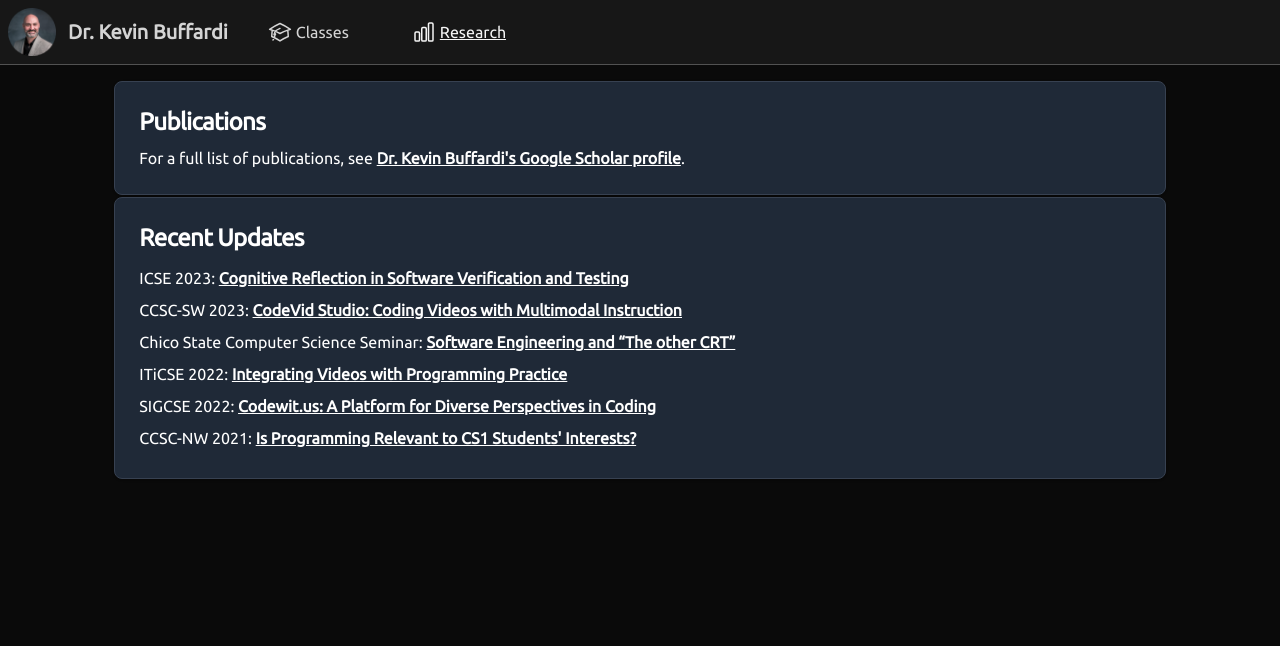
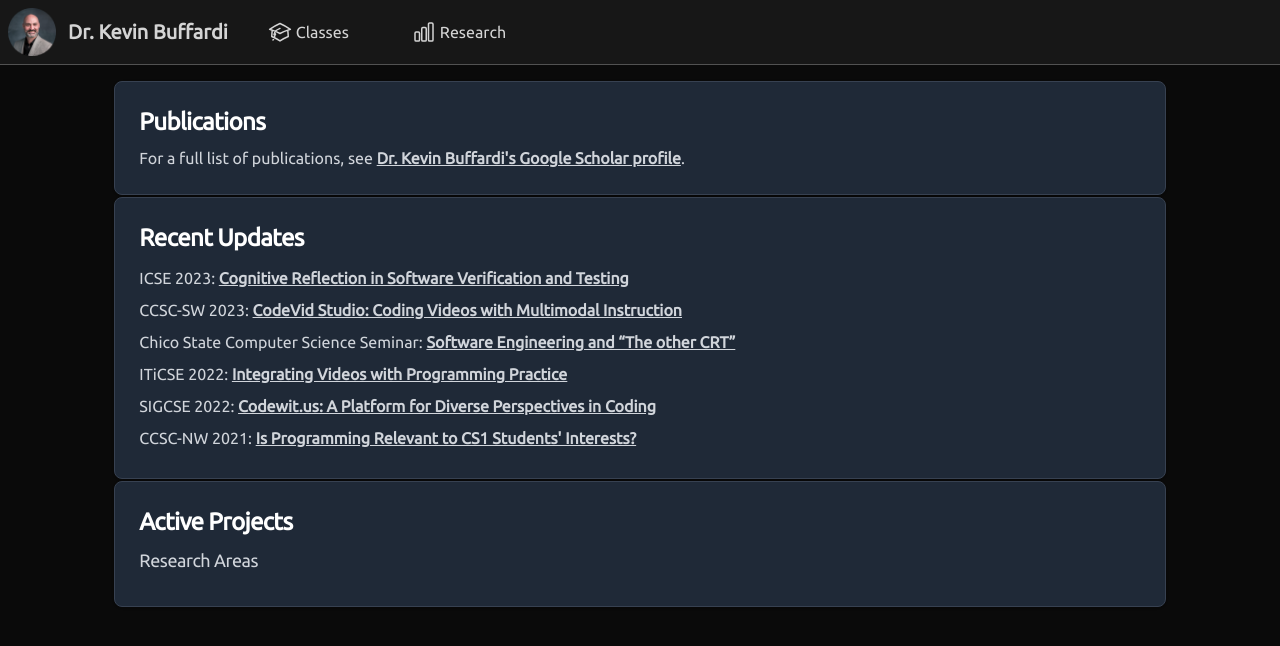
Before and after one commit to kbuffardi/kbuffardi.github.io, a Next.js app: page /research in a window 1280 px wide. Shown: the top 646 px of the page. Built offline with nearby package versions, Linux system fonts and the light colour scheme.

Commit message:
Fix header active and color of body text

```diff
--- a/src/app/classes/page.tsx
+++ b/src/app/classes/page.tsx
@@ -7,8 +7,8 @@ export default function Classes() {
       <main className="flex flex-wrap overflow-y-auto pt-20 p-2 w-full justify-center">
         <div className="flex w-5/6 justify-center flex-wrap">
           <div className="p-6 m-px bg-gray-800 border border-gray-700 rounded-lg shadow w-full">
-            <h5 className="mb-2 text-2xl font-bold tracking-tight text-gray-900 text-white">Classes - Fall 2023</h5>
-            <div className="flex-wrap">
+            <h5 className="mb-2 text-2xl font-bold tracking-tight text-white">Classes - Fall 2023</h5>
+            <div className="flex-wrap text-gray-300">
               <ul className="list-outside leading-loose">
                 <li>
                   <span className="font-black">CSCI 111</span>
@@ -28,8 +28,8 @@ export default function Classes() {
         </div>
         <div className="flex w-5/6 justify-center flex-wrap">
           <div className="p-6 m-px bg-gray-800 border border-gray-700 rounded-lg shadow w-full">
-            <h5 className="mb-2 text-2xl font-bold tracking-tight text-gray-900 text-white">Recent Courses Taught</h5>
-              <div className="flex-wrap">
+            <h5 className="mb-2 text-2xl font-bold tracking-tight text-white">Recent Courses Taught</h5>
+              <div className="flex-wrap text-gray-300">
                 <ul className="list-outside leading-loose">
                   <li>
                     <span className="font-black">CINS 110</span>
--- a/src/app/header.tsx
+++ b/src/app/header.tsx
@@ -20,12 +20,12 @@ export function Header() {
         <ul className="flex font-medium p-0 whitespace-nowrap rounded-lg space-x-12 mt-0">
           <li className="flex flex-auto place-items-center w-24 border-0">
             <a href="/classes"
-               className={pathname == '/classes' ? 'flex flex-nowrap text-neutral-100 rounded border-0 underline' : "flex flex-nowrap text-neutral-300 rounded border-0 hover:text-neutral-50"}>
+               className={pathname == '/classes/' ? 'flex flex-nowrap text-neutral-100 rounded border-0 underline' : "flex flex-nowrap text-neutral-300 rounded border-0 hover:text-neutral-50"}>
               <AcademicCapIcon className='h-6 w-6 mr-1'/>Classes
             </a>
           </li>
           <li className="flex flex-auto place-items-center w-24 border-0">
-            <a href="/research" className={pathname == '/research' ? 'flex flex-nowrap text-neutral-100 rounded border-0 underline' : "flex flex-nowrap text-neutral-300 rounded border-0 hover:text-neutral-50"}>
+            <a href="/research" className={pathname == '/research/' ? 'flex flex-nowrap text-neutral-100 rounded border-0 underline' : "flex flex-nowrap text-neutral-300 rounded border-0 hover:text-neutral-50"}>
               <ChartBarIcon className='h-6 w-6 mr-1' />Research
             </a>
           </li>
--- a/src/app/page.tsx
+++ b/src/app/page.tsx
@@ -38,7 +38,7 @@ export default function Home() {
             </div>
             <div className="p-6 m-px bg-gray-800 border border-gray-700 rounded-lg shadow w-full">
               <h5 className="mb-2 text-2xl font-bold tracking-tight text-gray-900 text-white">Office Hours (OCNL 220)</h5>
-              <div className="flex-wrap">
+              <div className="flex-wrap text-gray-300">
                 <p><span className="font-bold">Tuesday</span><span className="font-thin">&nbsp;12-2pm</span></p>
                 <p><span className="font-bold">Thursday</span><span className="font-thin">&nbsp;12-2pm</span></p>
                 <p>
--- a/src/app/research/page.tsx
+++ b/src/app/research/page.tsx
@@ -10,7 +10,7 @@ export default function Research() {
           <div className="flex w-5/6 justify-center flex-wrap">
             <div className="p-6 m-px bg-gray-800 border border-gray-700 rounded-lg shadow w-full">
               <h5 className="mb-2 text-2xl font-bold tracking-tight text-gray-900 text-white">Publications</h5>
-              <div className="flex-wrap">
+              <div className="flex-wrap text-gray-300">
                 <p>
                   For a full list of publications, see&nbsp;
                   <a href="https://www.google.com/url?sa=t&rct=j&q=&esrc=s&source=web&cd=3&cad=rja&uact=8&ved=0ahUKEwj8q7vI9_DVAhWJllQKHftqDa0QFggzMAI&url=http%3A%2F%2Fscholar.google.com%2Fcitations%3Fuser%3DKmIt5HIAAAAJ%26hl%3Den&usg=AFQjCNHsRa86mEiPAV9w_dnpTWxvfhJQng"
@@ -25,7 +25,7 @@ export default function Research() {
           <div className="flex w-5/6 justify-center flex-wrap">
             <div className="p-6 m-px bg-gray-800 border border-gray-700 rounded-lg shadow w-full">
               <h5 className="mb-2 text-2xl font-bold tracking-tight text-gray-900 text-white">Recent Updates</h5>
-              <div className="flex-wrap">
+              <div className="flex-wrap text-gray-300">
                 <ul className="list-outside leading-loose">
                   <li>ICSE 2023:&nbsp;
                     <a href="https://learnbyfailure.com/CognitiveReflection/"
@@ -67,6 +67,13 @@ export default function Research() {
               </div>
             </div>
           </div>
+          <div className="flex w-5/6 justify-center flex-wrap">
+            <div className="p-6 m-px bg-gray-800 border border-gray-700 rounded-lg shadow w-full">
+              <h5 className="mb-2 text-2xl font-bold tracking-tight text-white">Active Projects</h5>
+              <p className="mb-2 text-lg font-medium tracking-tight text-gray-300">Research Areas</p>
+              <div className="flex-wrap"></div>
+            </div>
+          </div>
         </main>
       </div>
     </>
```
